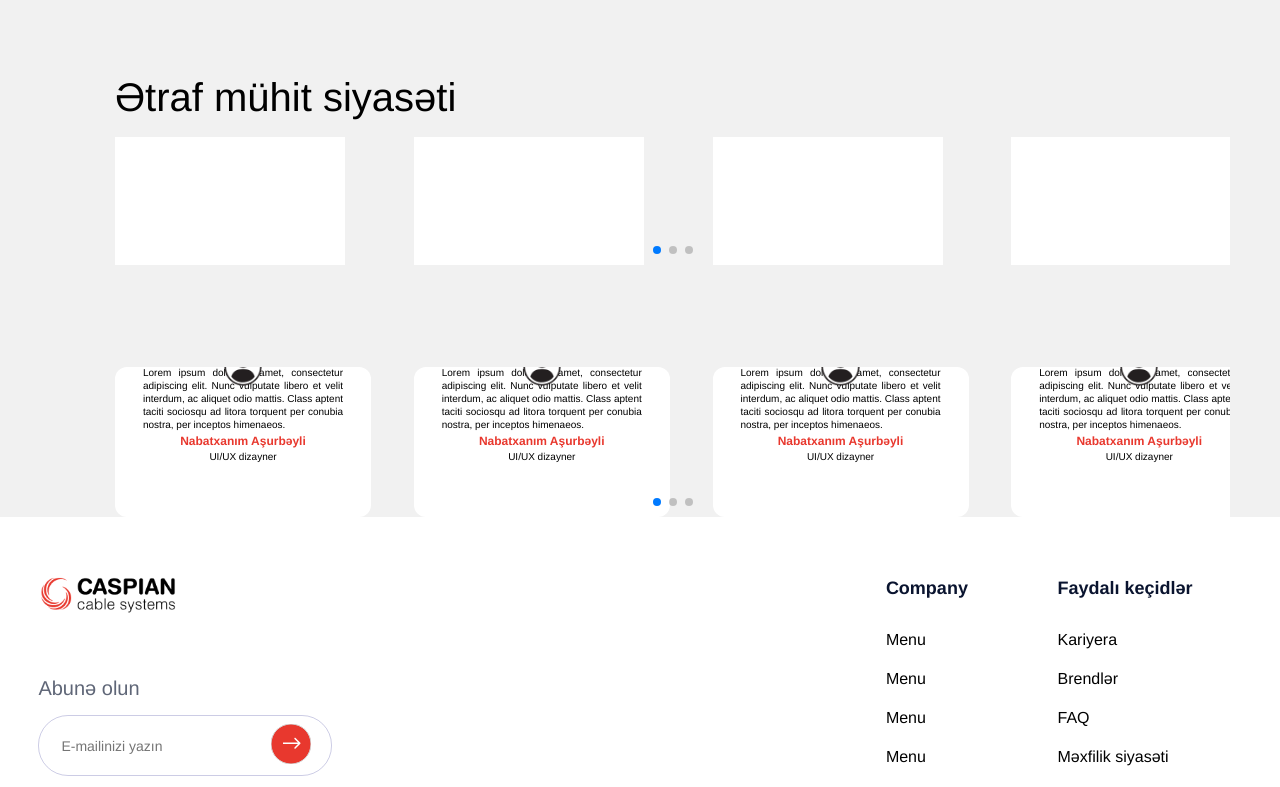
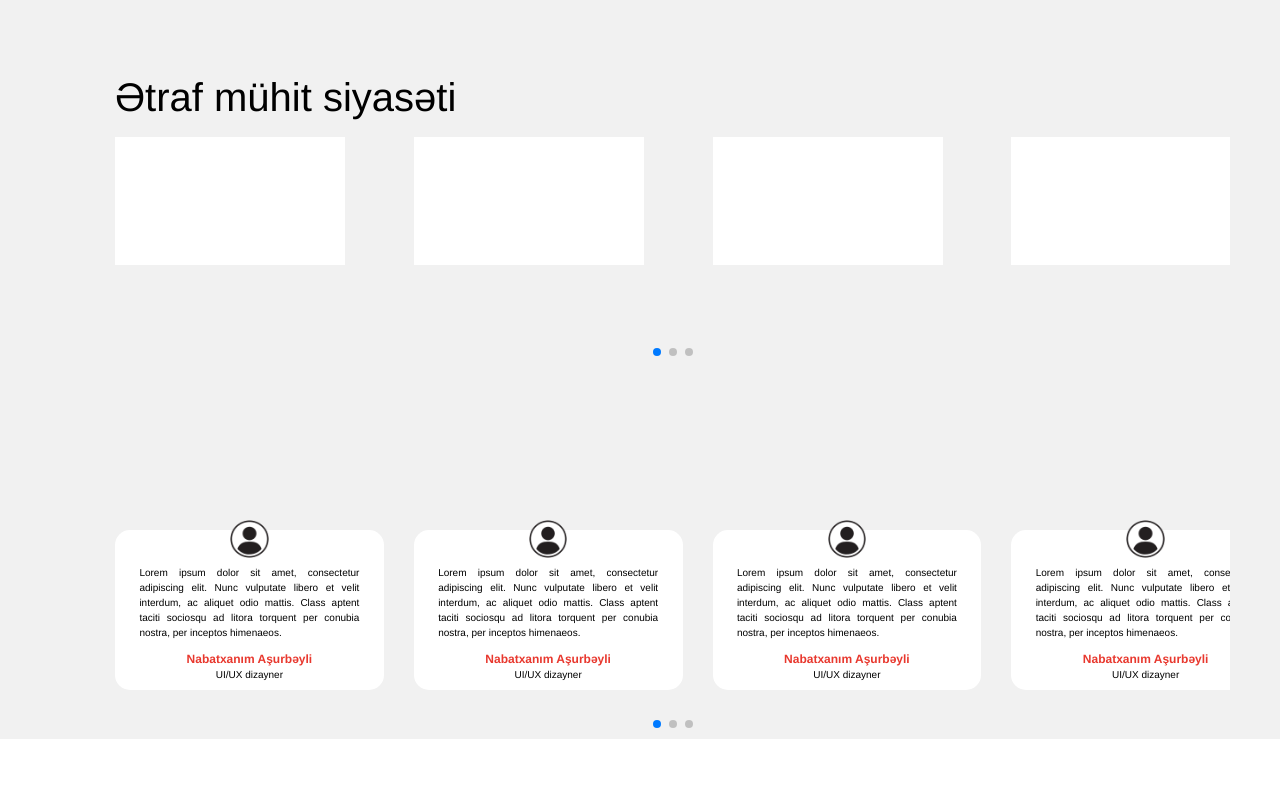
Before and after one commit to sem1103/caspianCable, a Next.js app: page /about in a window 1280 px wide. Shown: the part 1080-1867 px from the top of the page. Built offline with nearby package versions, Linux system fonts and the light colour scheme.

Commit message:
about page

```diff
--- a/src/app/about/About.jsx
+++ b/src/app/about/About.jsx
@@ -5,7 +5,6 @@ import 'swiper/css';
 import s from './about.module.css'
 import { useRef } from 'react';
 
-// Import Swiper styles
 import 'swiper/css';
 import 'swiper/css/navigation';
 import 'swiper/css/pagination';
@@ -56,7 +55,7 @@ const About = () => {
       <section className={s.about_section_3} >
         <h1>Ətraf mühit siyasəti</h1>
         <Swiper className={s.swiper}
-          modules={[ Pagination, A11y]}
+          modules={[Pagination, A11y]}
           spaceBetween={80}
           slidesPerView={4}
           pagination={{ clickable: true }}
@@ -75,7 +74,7 @@ const About = () => {
       </section>
       <section className={s.about_section_4} >
         <Swiper className={s.swiper}
-          modules={[ Pagination, A11y]}
+          modules={[Pagination, A11y]}
           spaceBetween={80}
           slidesPerView={4}
           pagination={{ clickable: true }}
@@ -96,7 +95,22 @@ const About = () => {
               </div>
             </div>
           </SwiperSlide>
-          <SwiperSlide><div className={s.slider_box}>
+          <SwiperSlide>
+            <div className={s.slider_box}>
+              <div className={s.slider_image}>
+                <img src="/assets/img/image.png" alt="" />
+              </div>
+              <div className={s.slider_title}>
+                <p>Lorem ipsum dolor sit amet, consectetur adipiscing elit. Nunc vulputate libero et velit interdum, ac aliquet odio mattis. Class aptent taciti sociosqu ad litora torquent per conubia nostra, per inceptos himenaeos.</p>
+              </div>
+              <div className={s.slider_customer}>
+                <h6>Nabatxanım Aşurbəyli</h6>
+                <p>UI/UX dizayner</p>
+              </div>
+            </div>
+          </SwiperSlide>
+          <SwiperSlide>
+            <div className={s.slider_box}>
               <div className={s.slider_image}>
                 <img src="/assets/img/image.png" alt="" />
               </div>
@@ -117,8 +131,11 @@ const About = () => {
             <div className={s.slider_customer}>
               <h6>Nabatxanım Aşurbəyli</h6>
               <p>UI/UX dizayner</p>
-            </div></div></SwiperSlide>
-          <SwiperSlide><div className={s.slider_box}>
+            </div>
+          </div>
+          </SwiperSlide>
+          <SwiperSlide>
+            <div className={s.slider_box}>
               <div className={s.slider_image}>
                 <img src="/assets/img/image.png" alt="" />
               </div>
@@ -128,8 +145,11 @@ const About = () => {
               <div className={s.slider_customer}>
                 <h6>Nabatxanım Aşurbəyli</h6>
                 <p>UI/UX dizayner</p>
-            </div></div></SwiperSlide>
-          <SwiperSlide><div className={s.slider_box}>
+              </div>
+            </div>
+          </SwiperSlide>
+          <SwiperSlide>
+            <div className={s.slider_box}>
               <div className={s.slider_image}>
                 <img src="/assets/img/image.png" alt="" />
               </div>
@@ -139,18 +159,9 @@ const About = () => {
               <div className={s.slider_customer}>
                 <h6>Nabatxanım Aşurbəyli</h6>
                 <p>UI/UX dizayner</p>
-            </div></div></SwiperSlide>
-          <SwiperSlide><div className={s.slider_box}>
-          <div className={s.slider_image}>
-            <img src="/assets/img/image.png" alt="" />
               </div>
-            <div className={s.slider_title}>
-              <p>Lorem ipsum dolor sit amet, consectetur adipiscing elit. Nunc vulputate libero et velit interdum, ac aliquet odio mattis. Class aptent taciti sociosqu ad litora torquent per conubia nostra, per inceptos himenaeos.</p>
             </div>
-            <div className={s.slider_customer}>
-                 <h6>Nabatxanım Aşurbəyli</h6>
-                 <p>UI/UX dizayner</p>
-            </div></div></SwiperSlide>
+          </SwiperSlide>
 
         </Swiper>
 
--- a/src/app/about/about.module.css
+++ b/src/app/about/about.module.css
@@ -30,12 +30,12 @@
 
         & .banner_right_side {
             width: clamp(400px, 65vw, 680px);
-            margin: 10px auto 0 clamp(30px, 2vw, 40px);
+            margin: 10px auto 0 clamp(4px, 2vw, 40px);
 
             & .title {
-                font: clamp(12px, 2vw, 20px) Helvetica;
+                font: clamp(12px, 1.5vw, 20px) Helvetica;
                 text-align: justify;
-                line-height: clamp(12px, 3vw, 29px);
+                line-height: clamp(12px, 2vw, 29px);
             }
         }
     }
@@ -119,7 +119,7 @@
 
         & .swiper {
             width: clamp(300px, 90vw, 1115px);
-            height: auto;
+            height:clamp(150px,18vw,300px);
 
             & .slider_box {
                 width: clamp(80px, 18vw, 350px);
@@ -139,22 +139,28 @@
 
         & .swiper {
             width: clamp(300px, 90vw, 1115px);
-            height: auto;
+            height:clamp(200px,21vw,400px);
             z-index: 1;
+            gap: 10px;
+
             & .slider_box {
-                width: clamp(80px, 20vw, 350px);
-                height: clamp(80px, 20vw, 150px);
+                width: clamp(120px, 21vw, 350px);
+                height: clamp(60px, 19vw, 160px);
                 background-color: white;
-                border-radius: 12px;
+                border-radius: 15px;
                 position: relative;
+                display: flex;
+                flex-direction: column;
+                justify-content: center;
+                margin-top: clamp(20px, 10vw, 60px);
                 & .slider_image {
                     display: flex;
                     justify-content: center;
+                    z-index: 99;
 
                     & img {
                         position: absolute;
-                        z-index: 99;
-                        top:-20px;
+                        top: clamp(-10px,-40px,-68px);
                         width: clamp(20px, 3vw, 50px);
                         height: clamp(20px, 3vw, 50px);
                     }
@@ -164,11 +170,12 @@
                     display: flex;
                     justify-content: center;
 
-                    p {
+                    & p {
                         text-align: justify;
-                        font-size: 10px;
-                        max-width: 200px;
-                        line-height: clamp(10px, 1vw, 15px);
+                        max-width: clamp(100px,18vw,220px);
+                        font-size: clamp(7px, 1vw, 10px);
+                        line-height: clamp(4px, 1.5vw, 15px);
+                        padding-top: clamp(4px, 4vw, 30px);
 
 
                     }
@@ -180,15 +187,15 @@
                     align-items: center;
 
                     & h6 {
-                        padding-top: clamp(2px,4px,6px);
+                        padding-top: clamp(4px, 1vw, 22px);
                         color: #E8382E;
-                        font-size: 12px;
+                        font-size: clamp(6px, 1vw, 12px);
                         font-weight: 700;
 
                     }
 
                     & p {
-                        font-size: 10px;
+                        font-size: clamp(6px, 1vw, 10px);
                         line-height: clamp(10px, 2vw, 20px);
 
                     }
@@ -198,11 +205,13 @@
         }
     }
 }
-@media (width<500){
+
+@media (width<500) {
     & .about_section_1 {
         flex-direction: column;
     }
-    & .about_mission{
+
+    & .about_mission {
         flex-direction: column;
         align-items: center;
 
```
Also changed, not shown: src/app/page.module.css (line endings or trailing spaces). Lines whose indentation alone changed are shown as unchanged.
